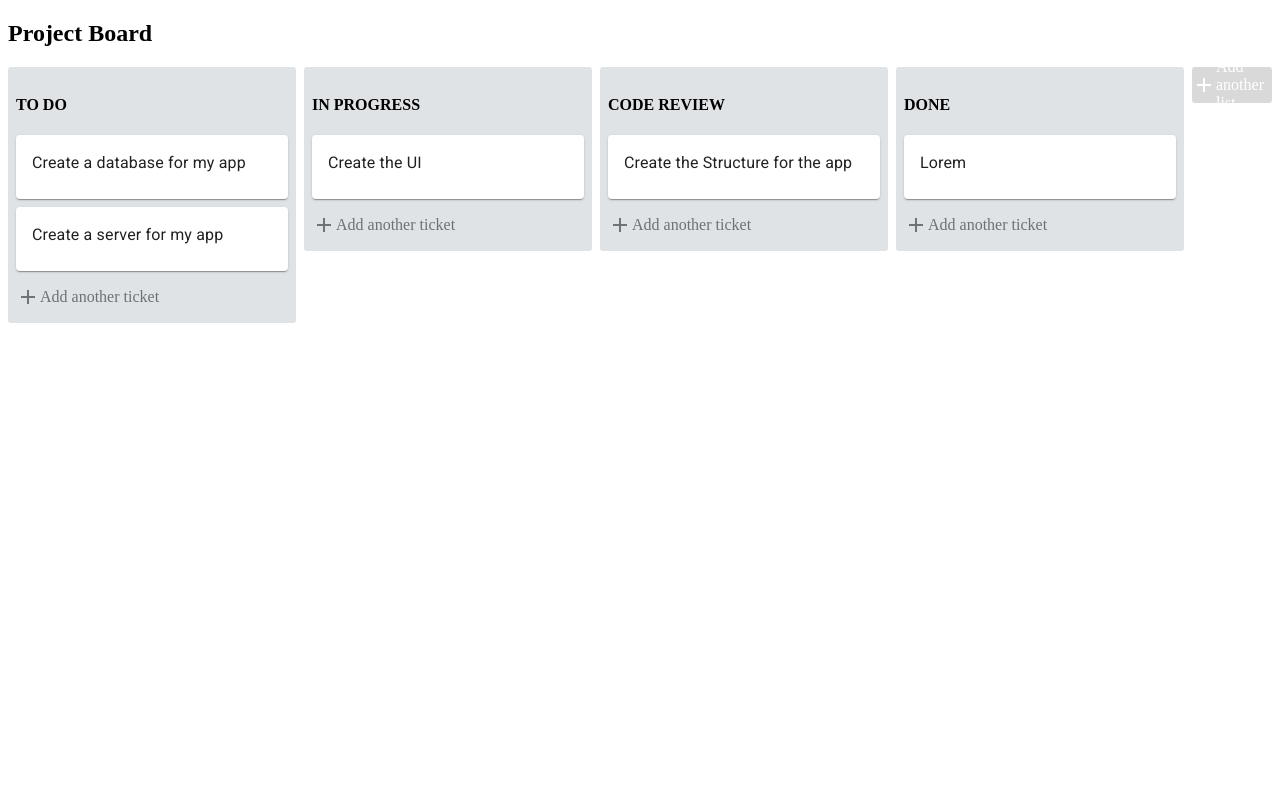
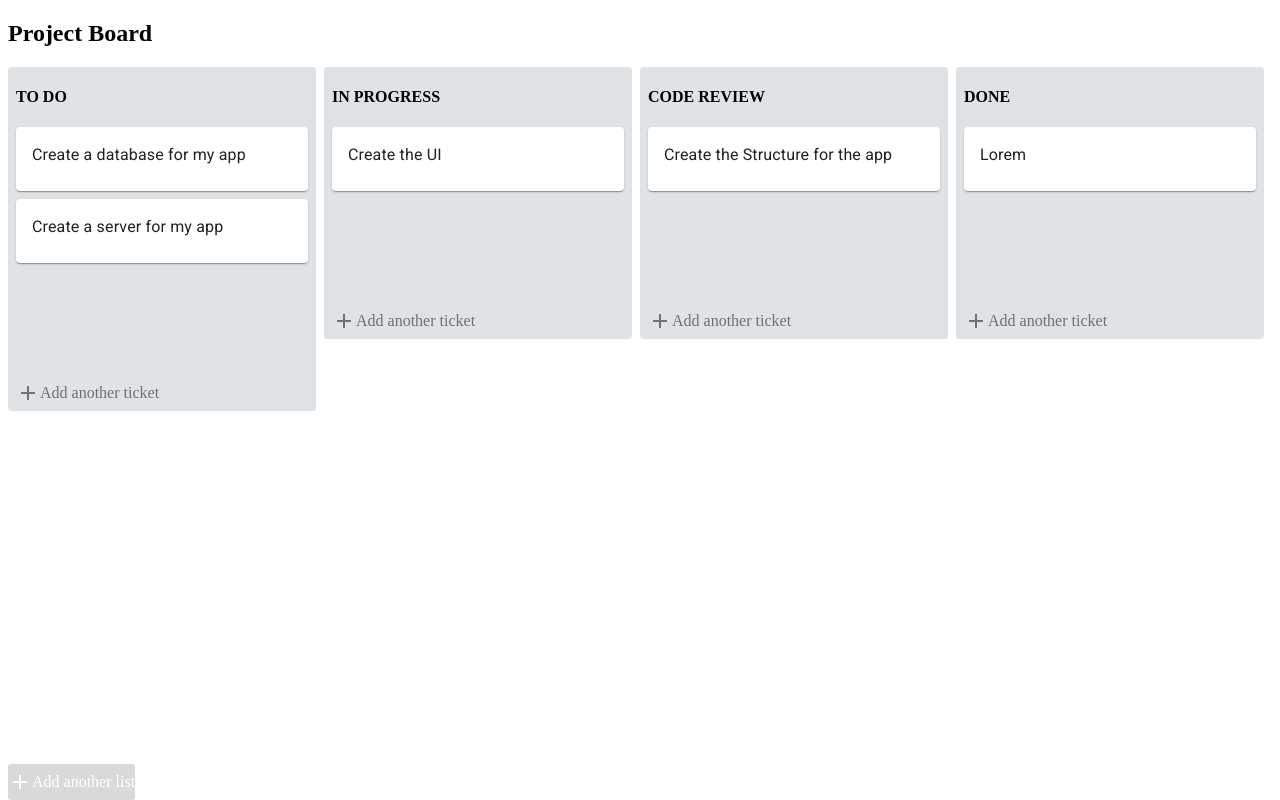
Before and after one commit to sarra-makhlouf/GMC-Project, a React (Create React App) app: page / in a window 1280 px wide. Built offline with nearby package versions, Linux system fonts and the light colour scheme.

Commit message:
first commit

```diff
--- a/src/components/AddButton.js
+++ b/src/components/AddButton.js
@@ -4,6 +4,7 @@ import { Card, Button } from "@material-ui/core";
 import Textarea from "react-textarea-autosize";
 import { connect } from "react-redux";
 import { addList, addTicket } from "../actions";
+import { isAbsolute } from "path";
 
 // A reusable component that can be used to either add lists or tickets "depending on the prop recieved"
 class AddButton extends Component {
@@ -11,6 +12,13 @@ class AddButton extends Component {
     formIsOpen: false,
     text: ""
   };
+
+  // componentDidUpdate = (preProps, prevState) => {
+  //   if (!prevState.openForm)
+  //     this.props.textHeight(
+  //       document.getElementById("expand").getBoundingClientRect().height
+  //     );
+  // };
 
   //a handler that sets the formIsOpen to "true"
   openForm = () => {
@@ -74,7 +82,12 @@ class AddButton extends Component {
 
     return (
       <div
-        onClick={this.openForm}
+        onClick={() => {
+          this.openForm();
+          // console.log(
+          //   document.getElementById("expand").getBoundingClientRect().height
+          // );
+        }}
         style={{
           //variable styles depending on whether its a list or a ticket button
           opacity: buttonOpacity,
@@ -98,12 +111,14 @@ class AddButton extends Component {
     const buttonTitle = list ? "Add List" : "Add Ticket";
 
     return (
-      <div>
+      <div style={styles.expanded}>
         <Card
+          id="expand"
           style={{
             minHeight: 85,
-            minWidth: 272,
-            padding: "6px 8px 2px"
+            minWidth: 280,
+            padding: "6px 8px 2px",
+            boxSizing: "border-box"
           }}
         >
           {/* using the react-textarea-autosize npm package
@@ -111,9 +126,17 @@ class AddButton extends Component {
           <Textarea
             placeholder={placeHolder}
             autoFocus
-            onBlur={this.closeForm}
+            id="expand"
+            //onBlur={this.closeForm}
             value={this.state.text}
-            onChange={this.handleInputChange}
+            onChange={e => {
+              this.handleInputChange(e);
+            }}
+            onKeyPress={() =>
+              this.props.textHeight(
+                document.getElementById("expand").getBoundingClientRect().height
+              )
+            }
             style={{
               resize: "none",
               width: "100%",
@@ -153,15 +176,25 @@ const styles = {
     cursor: "pointer",
     borderRadius: 3,
     height: 36,
-    width: 272
+    // width: 272
+    position: "absolute",
+    bottom: 0
   },
 
   // styling the form
   formButtonGroup: {
     marginTop: 8,
     display: "flex",
-    alignItems: "flex-start",
+    alignItems: "center",
     justifyContent: "space-between"
+  },
+
+  expanded: {
+    position: "absolute",
+    left: "8px",
+    right: "8px",
+    boxSizing: "border-box",
+    bottom: 8
   }
 };
 
--- a/src/components/App.js
+++ b/src/components/App.js
@@ -2,7 +2,7 @@ import React, { Component } from "react";
 import TicketsList from "./TicketsList";
 import { connect } from "react-redux";
 import AddButton from "./AddButton";
-import { DragDropContext } from "react-beautiful-dnd";
+import { DragDropContext, Droppable } from "react-beautiful-dnd";
 import { sort } from "../actions";
 import styled from "styled-components";
 
@@ -39,6 +39,7 @@ class App extends Component {
       <DragDropContext onDragEnd={this.onDragEnd}>
         <div className="App">
           <h2>Project Board</h2>
+          {/* <Droppable droppableId="all-lists"> */}
           <ListsContainer>
             {lists.map(list => (
               <TicketsList
@@ -50,6 +51,7 @@ class App extends Component {
             ))}
             <AddButton list />
           </ListsContainer>
+          {/* </Droppable> */}
         </div>
       </DragDropContext>
     );
--- a/src/components/TicketsList.js
+++ b/src/components/TicketsList.js
@@ -8,18 +8,45 @@ const ListContainer = styled.div`
   background-color: #dfe3e6;
   border-radius: 3px;
   width: 300px;
-  padding: 8px;
+  padding-left: 8px;
+  padding-right: 8px;
   height: 100%;
   margin-right: 8px;
+  position: relative;
 `;
 
-const TicketsList = ({ title, tickets, listID }) => {
+class TicketsList extends React.Component {
+  constructor(props) {
+    super(props);
+    this.state = {
+      textHeight: 140
+    };
+  }
+
+  textHeight = textHeight => {
+    this.setState(
+      {
+        textHeight: textHeight + 75
+      },
+      () => {
+        console.log(this.state.textHeight);
+        console.log(textHeight);
+      }
+    );
+  };
+
+  render() {
+    const { title, tickets, listID } = this.props;
     return (
       // listID has to be a string
       <Droppable droppableId={String(listID)}>
         {/* everything inside the Droppable component uses the render functionality of react */}
         {provided => (
-        <ListContainer {...provided.droppableProps} ref={provided.innerRef}>
+          <ListContainer
+            {...provided.droppableProps}
+            ref={provided.innerRef}
+            style={{ paddingBottom: `${this.state.textHeight}px` }}
+          >
             <h4>{title.toUpperCase()}</h4>
             {tickets.map((ticket, index) => (
               <Ticket
@@ -29,13 +56,14 @@ const TicketsList = ({ title, tickets, listID }) => {
                 index={index}
               />
             ))}
-          <AddButton listID={listID} />
+            <AddButton listID={listID} textHeight={this.textHeight} />
             {/* the placeholder creates a space to drag the ticket in */}
             {provided.placeholder}
           </ListContainer>
         )}
       </Droppable>
     );
-};
+  }
+}
 
 export default TicketsList;
```
Lines whose indentation alone changed are shown as unchanged.
